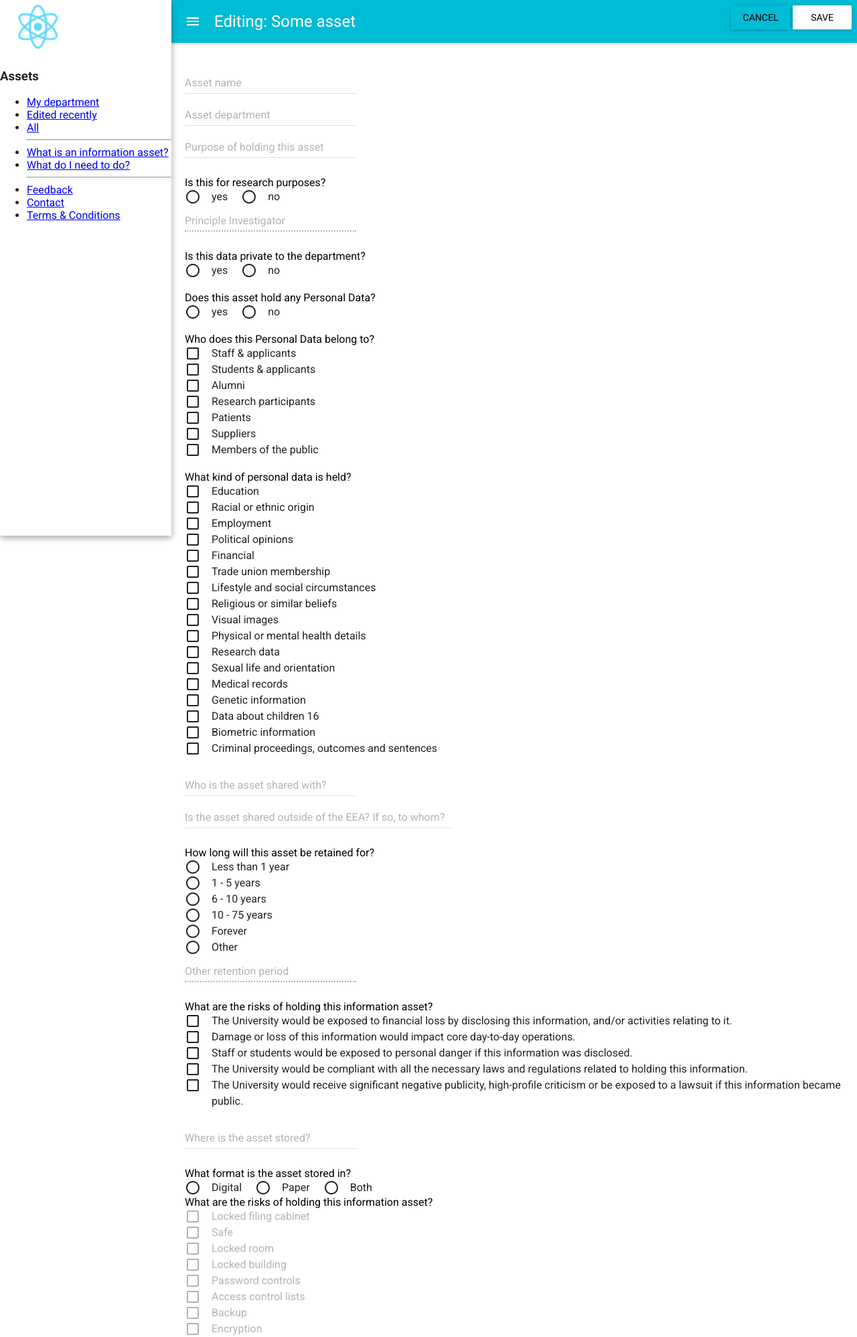
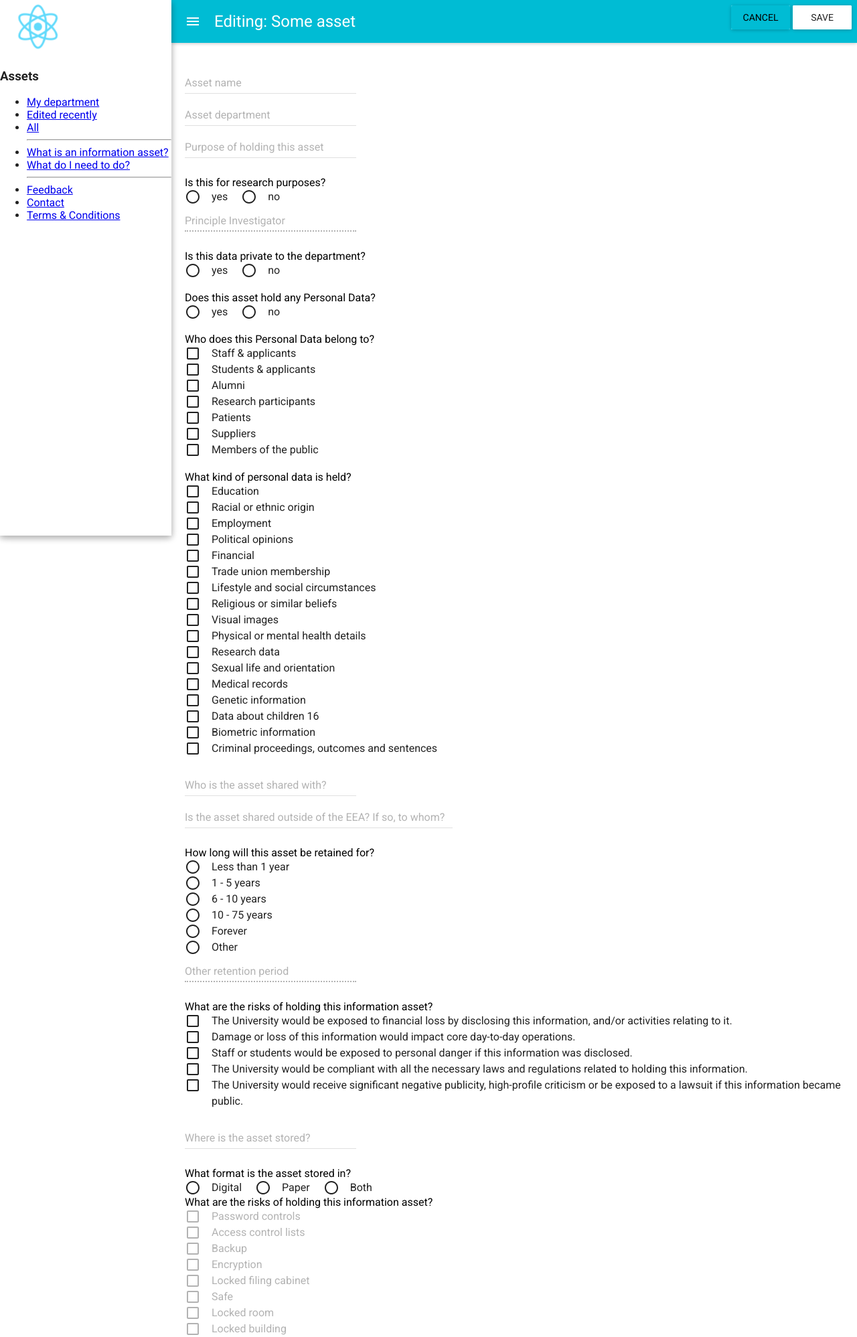
Before and after one commit to uisautomation/iar-frontend, a React (Create React App) app: page /asset/6477365c-ff58-11e7-8be5-0ed5f89f718b in a window 1280 px wide. Shown: the whole page at 67% size. Built offline with nearby package versions, Linux system fonts and the light colour scheme.

Commit message:
wired up to create asset

```diff
--- a/src/components/AssetFormHeader.js
+++ b/src/components/AssetFormHeader.js
@@ -5,17 +5,15 @@ import { AppBar, RaisedButton } from 'material-ui';
 /*
   Renders the app bar of the form for the creation/editing of an Asset.
   */
-const AssetFormHeader = ({ title }) => (
+const AssetFormHeader = (props) => (
   <div className="App-header">
-    <AppBar title={ title } iconElementRight={
+    <AppBar title={ props.title } iconElementRight={
       <span>
         <RaisedButton primary={true}>
           <Link className='App-raised-button-link' to="/">Cancel</Link>
         </RaisedButton>
         &nbsp;
-        <RaisedButton>
-          <Link className='App-raised-button-link' to="/">Save</Link>
-        </RaisedButton>
+        <RaisedButton label="Save" onClick={props.onClick}/>
       </span>
     } />
   </div>
--- a/src/containers/AssetForm.js
+++ b/src/containers/AssetForm.js
@@ -77,10 +77,32 @@ class AssetForm extends Component {
     this.setState(state);
   };
 
+  handleSave() {
+    fetch('http://localhost:8000/assets/', {
+      method: 'post',
+      body: JSON.stringify(this.state),
+      headers: new Headers({
+        'Content-Type': 'application/json'
+      })
+    }).then(response => {
+      // FIXME test for error
+      return response.json();
+    }).then(function(data) {
+      console.log(data);
+      // FIXME snackbar required
+      window.location.href = '/'
+    }).catch(error => {
+      console.error('Error:', error)
+    });
+  }
+
   render() {
     return (
       <div>
-        <AssetFormHeader title={this.props.match.url === '/asset/create' ? 'Create new asset' : 'Editing: Some asset'} />
+        <AssetFormHeader
+          onClick={() => this.handleSave()}
+          title={this.props.match.url === '/asset/create' ? 'Create new asset' : 'Editing: Some asset'}
+        />
 
         <div className="App-main">
 
@@ -372,52 +394,52 @@ class AssetForm extends Component {
 
           <span>What are the risks of holding this information asset?</span>
           <Checkbox
+            label="Password controls"
+            disabled={this.state.storage_format.indexOf("digital") === -1}
+            checked={this.state.digital_storage_security.indexOf('pwd_controls') !== -1}
+            onCheck={() => this.updateCheck('digital_storage_security', 'pwd_controls')}
+          />
+          <Checkbox
+            label="Access control lists"
+            disabled={this.state.storage_format.indexOf("digital") === -1}
+            checked={this.state.digital_storage_security.indexOf('acl') !== -1}
+            onCheck={() => this.updateCheck('digital_storage_security', 'acl')}
+          />
+          <Checkbox
+            label="Backup"
+            disabled={this.state.storage_format.indexOf("digital") === -1}
+            checked={this.state.digital_storage_security.indexOf('backup') !== -1}
+            onCheck={() => this.updateCheck('digital_storage_security', 'backup')}
+          />
+          <Checkbox
+            label="Encryption"
+            disabled={this.state.storage_format.indexOf("digital") === -1}
+            checked={this.state.digital_storage_security.indexOf('encryption') !== -1}
+            onCheck={() => this.updateCheck('digital_storage_security', 'encryption')}
+          />
+          <Checkbox
             label="Locked filing cabinet"
-            disabled={this.state.storage_format.indexOf("digital") === -1}
-            checked={this.state.digital_storage_security.indexOf('locked_cabinet') !== -1}
-            onCheck={() => this.updateCheck('digital_storage_security', 'locked_cabinet')}
+            disabled={this.state.storage_format.indexOf("paper") === -1}
+            checked={this.state.paper_storage_security.indexOf('locked_cabinet') !== -1}
+            onCheck={() => this.updateCheck('paper_storage_security', 'locked_cabinet')}
           />
           <Checkbox
             label="Safe"
-            disabled={this.state.storage_format.indexOf("digital") === -1}
-            checked={this.state.digital_storage_security.indexOf('safe') !== -1}
-            onCheck={() => this.updateCheck('digital_storage_security', 'safe')}
+            disabled={this.state.storage_format.indexOf("paper") === -1}
+            checked={this.state.paper_storage_security.indexOf('safe') !== -1}
+            onCheck={() => this.updateCheck('paper_storage_security', 'safe')}
           />
           <Checkbox
             label="Locked room"
-            disabled={this.state.storage_format.indexOf("digital") === -1}
-            checked={this.state.digital_storage_security.indexOf('locked_room') !== -1}
-            onCheck={() => this.updateCheck('digital_storage_security', 'locked_room')}
+            disabled={this.state.storage_format.indexOf("paper") === -1}
+            checked={this.state.paper_storage_security.indexOf('locked_room') !== -1}
+            onCheck={() => this.updateCheck('paper_storage_security', 'locked_room')}
           />
           <Checkbox
             label="Locked building"
-            disabled={this.state.storage_format.indexOf("digital") === -1}
-            checked={this.state.digital_storage_security.indexOf('locked_building') !== -1}
-            onCheck={() => this.updateCheck('digital_storage_security', 'locked_building')}
-          />
-          <Checkbox
-            label="Password controls"
             disabled={this.state.storage_format.indexOf("paper") === -1}
-            checked={this.state.paper_storage_security.indexOf('pwd_controls') !== -1}
-            onCheck={() => this.updateCheck('paper_storage_security', 'pwd_controls')}
-          />
-          <Checkbox
-            label="Access control lists"
-            disabled={this.state.storage_format.indexOf("paper") === -1}
-            checked={this.state.paper_storage_security.indexOf('acl') !== -1}
-            onCheck={() => this.updateCheck('paper_storage_security', 'acl')}
-          />
-          <Checkbox
-            label="Backup"
-            disabled={this.state.storage_format.indexOf("paper") === -1}
-            checked={this.state.paper_storage_security.indexOf('backup') !== -1}
-            onCheck={() => this.updateCheck('paper_storage_security', 'backup')}
-          />
-          <Checkbox
-            label="Encryption"
-            disabled={this.state.storage_format.indexOf("paper") === -1}
-            checked={this.state.paper_storage_security.indexOf('encryption') !== -1}
-            onCheck={() => this.updateCheck('paper_storage_security', 'encryption')}
+            checked={this.state.paper_storage_security.indexOf('locked_building') !== -1}
+            onCheck={() => this.updateCheck('paper_storage_security', 'locked_building')}
           />
         </div>
       </div>
```
